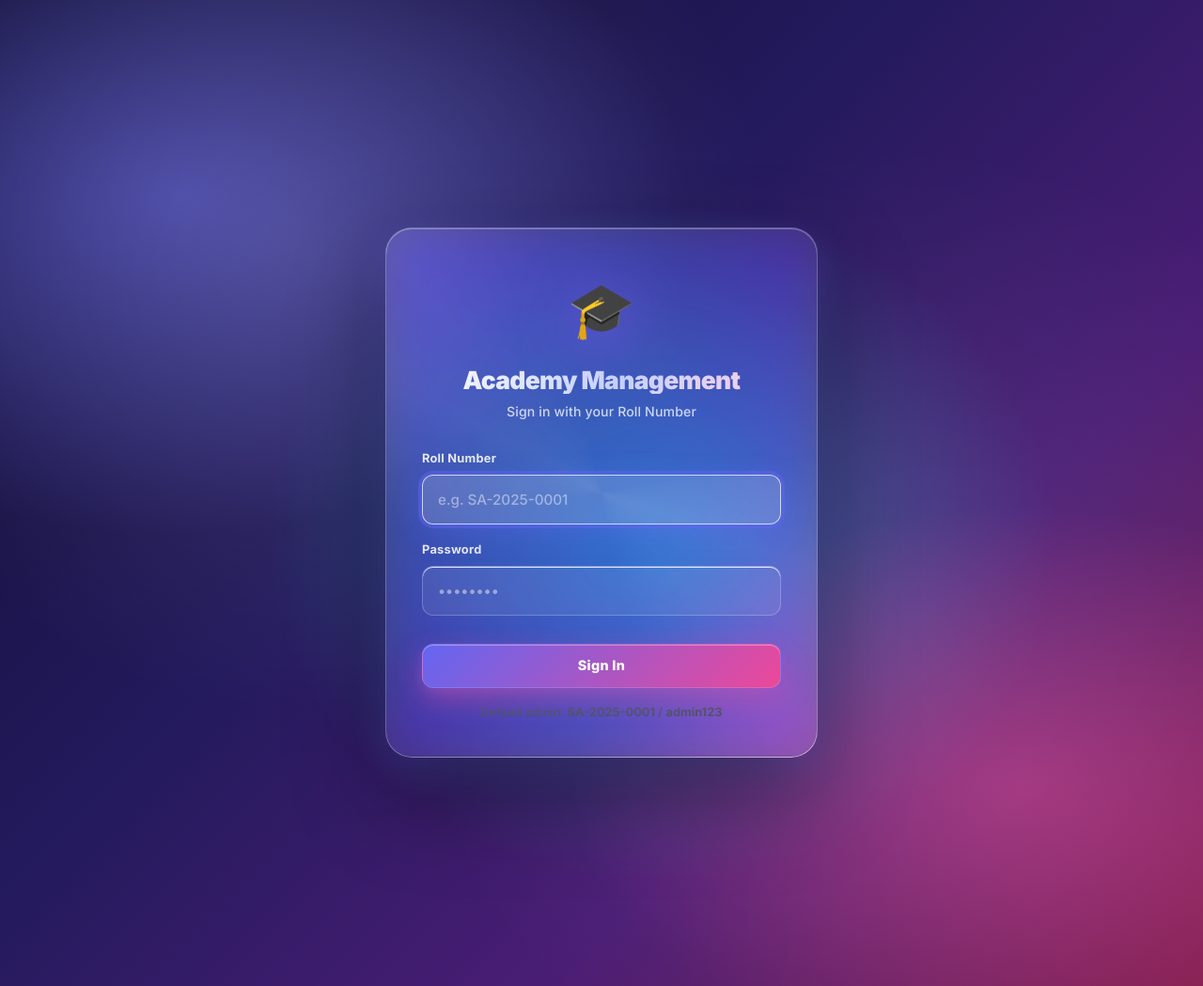
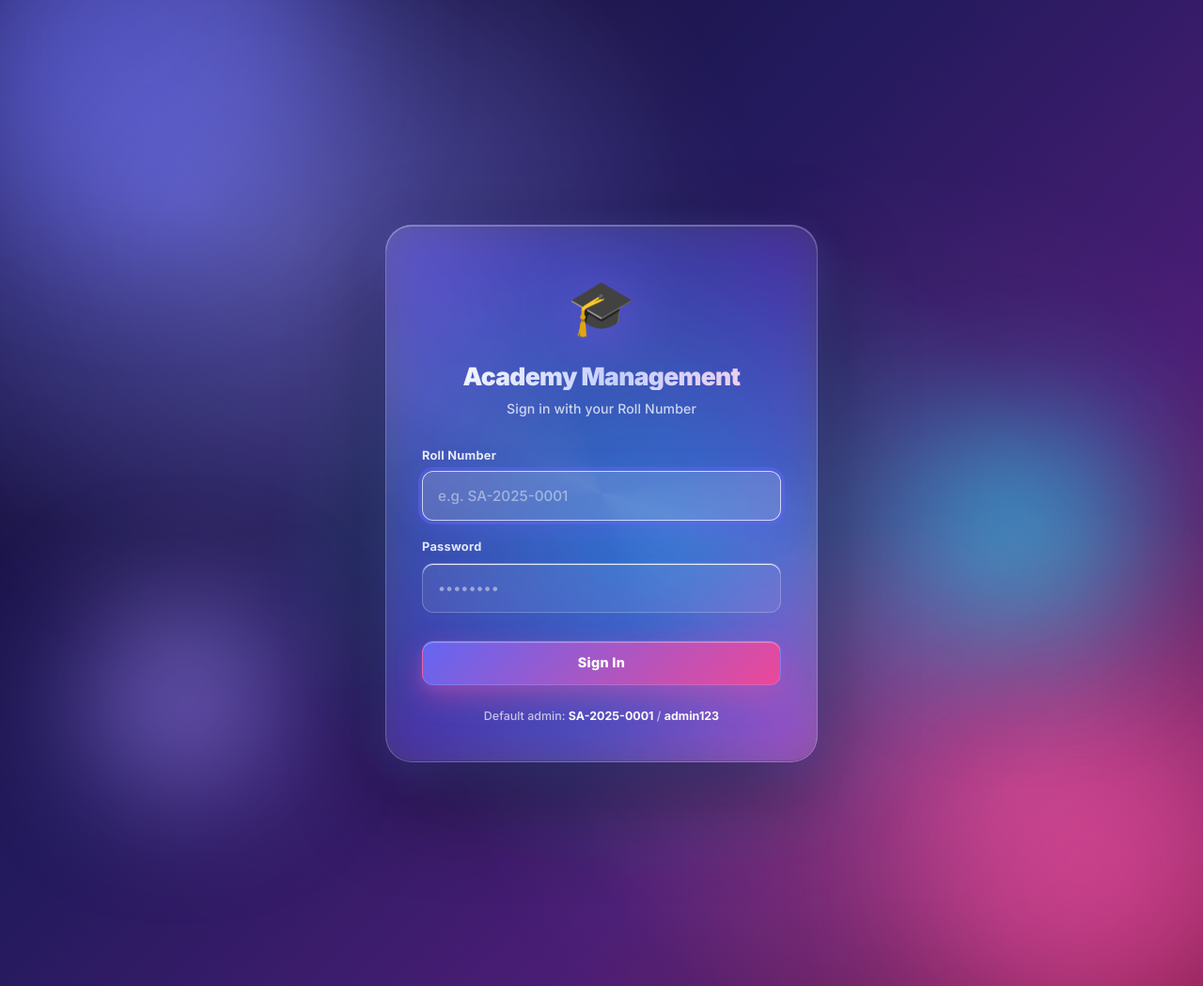
Before and after one commit to bosshanan123-ui/academy-management, a Flask app: page /login in a window 1280 px wide. Shown: the whole page at 94% size. Run offline with Flask 3, Linux system fonts and the light colour scheme.

Commit message:
Update login.html

```diff
--- a/templates/login.html
+++ b/templates/login.html
@@ -3,6 +3,12 @@
 
 {% block content %}
 <div class="auth-wrapper">
+  <!-- Floating orbs -->
+  <div class="orb o1" aria-hidden="true"></div>
+  <div class="orb o2" aria-hidden="true"></div>
+  <div class="orb o3" aria-hidden="true"></div>
+  <div class="orb o4" aria-hidden="true"></div>
+
   <div class="auth-card">
     <div class="auth-logo">🎓</div>
     <h1 class="auth-title">Academy Management</h1>
@@ -21,7 +27,8 @@
       </div>
       <button type="submit" class="btn btn-block mt-3">Sign In</button>
     </form>
-    <p style="text-align:center;margin-top:1rem;font-size:.8rem;">
+
+    <p class="auth-hint">
       Default admin: <strong>SA-2025-0001</strong> / <strong>admin123</strong>
     </p>
   </div>
```
